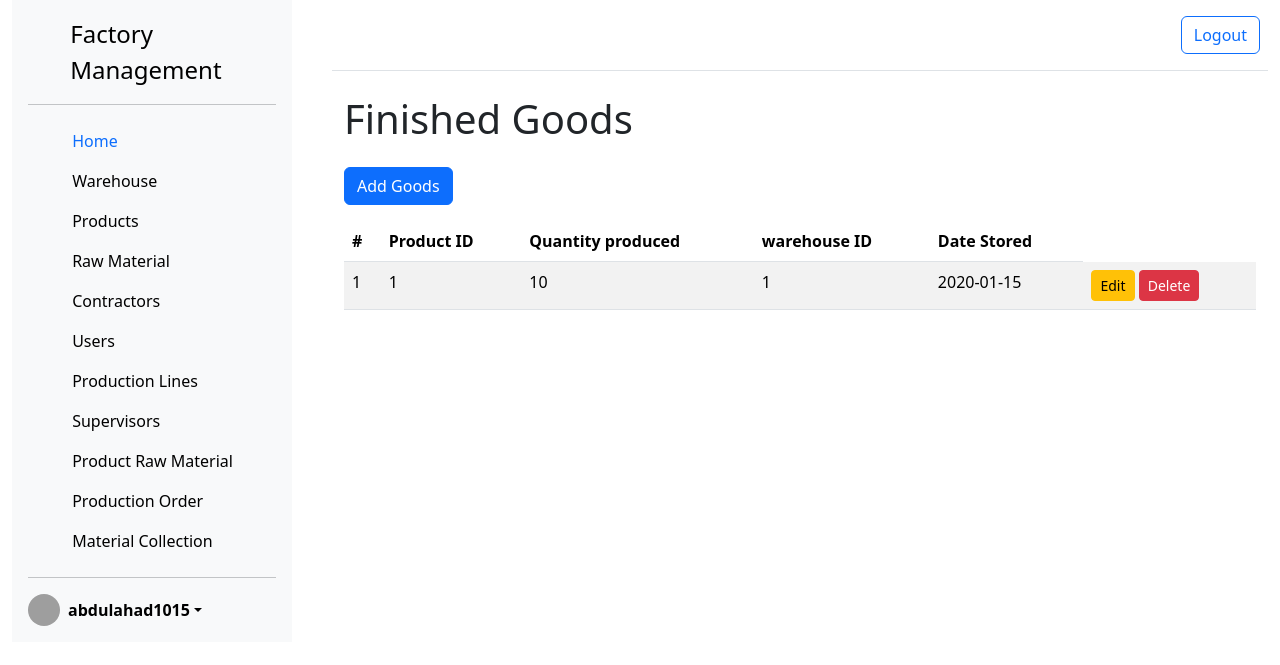
After one commit to abdulahad1015/DB_Project, a Flask app: page /finished_goods in a window 1280 px wide. The commit adds this page. Shown: the top 665 px of the page. Run offline with Flask 3, Linux system fonts and the light colour scheme; a user stored in the database is signed in; data comes from the database, SQL or seed files in the repository; both versions use the stored data as it was after the commit; tables that the repository leaves empty hold one stand-in row (values such as "Sample post"); parts of the project's set-up code (start-up, migrations or seed data) failed here and were passed over; some libraries are stand-ins or nearby versions; grey boxes are pictures that could not be loaded.

Commit message:
05/12/2024

```diff
--- a/app/routes.py
+++ b/app/routes.py
@@ -18,7 +18,9 @@ roles_permissions = {
         "view_production_lines", "add_production_line", "edit_production_line", "delete_production_line",
         "view_supervisors", "edit_supervisor", "delete_supervisor",
         "view_product_raw_materials", "add_product_raw_material", "edit_product_raw_material", "delete_product_raw_material",
-        "view_production_orders", "add_production_order", "edit_production_order", "delete_production_order"
+        "view_production_orders", "add_production_order", "edit_production_order", "delete_production_order",
+        "view_material_collections", "add_material_collection", "edit_material_collection", "delete_material_collection"
+
     ],
     "manager": [
         "view_warehouse", "add_warehouse", "edit_warehouse", "delete_warehouse",
@@ -28,7 +30,8 @@ roles_permissions = {
         "view_production_lines", "add_production_line", "edit_production_line", "delete_production_line",
         "view_supervisors", "edit_supervisor", "delete_supervisor",
         "view_product_raw_materials", "add_product_raw_material", "edit_product_raw_material", "delete_product_raw_material",
-                "view_production_orders", "add_production_order", "edit_production_order", "delete_production_order"
+        "view_production_orders", "add_production_order", "edit_production_order", "delete_production_order",
+        "view_material_collections", "add_material_collection", "edit_material_collection", "delete_material_collection"
     ],
     "staff": [
         "view_warehouse", "view_products", "view_raw_material", "view_contractors",
@@ -212,7 +215,6 @@ def delete_raw_material(material_id):
 
 
 #---------------------------------------Product----------------------------------------------
-# (Added By Affan)
 @app.route('/products')
 @login_required
 def view_products():
@@ -220,7 +222,6 @@ def view_products():
     print(entries)  # Debugging: Print entries to console
     return render_template('product.html', products=entries)
 
-# Add Product (Added By Affan)
 @app.route('/add_product', methods=['GET', 'POST'])
 @login_required
 @role_required('admin','manager')
@@ -238,7 +239,6 @@ def add_product():
         return redirect(url_for('view_products'))
     return render_template('form.html', form=form)
 
-# Edit Product(Added By Affan)
 @app.route('/edit_product/<int:product_id>', methods=['GET', 'POST'])
 @login_required
 @role_required('admin','manager')
@@ -254,7 +254,6 @@ def edit_product(product_id):
         return redirect(url_for('view_products'))
     return render_template('form.html', form=form, product=product)
 
-# Delete Product (Added By Affan)
 @app.route('/delete_product/<int:product_id>', methods=['POST'])
 @login_required
 @role_required('admin','manager')
@@ -361,6 +360,9 @@ def add_user():
 @login_required
 @role_required('admin')
 def edit_user(user_id):
+    if(user_id == 1):
+        flash("Cannot edit the admin user", "danger")
+        return redirect(url_for('view_users'))
     user = User.query.get_or_404(user_id)
     form = SignupForm(obj=user)
     # form._fields.pop('password')
@@ -383,6 +385,9 @@ def edit_user(user_id):
 @login_required
 @role_required('admin')
 def delete_user(user_id):
+    if(user_id == 1):
+        flash("Cannot delete the admin user", "danger")
+        return redirect(url_for('view_users'))
     user = User.query.get_or_404(user_id)
     db.session.delete(user)
     db.session.commit()
@@ -604,11 +609,16 @@ def view_production_orders():
 def add_production_order():
 
     form = ProductionOrderForm()
+
+    unavailable_supervisors = db.session.query(ProductionOrder.supervisor_id).filter_by(status='pending').all()
+    unavailable_ids = [s[0] for s in unavailable_supervisors]
+    available_supervisors = Supervisor.query.filter(~Supervisor.supervisor_id.in_(unavailable_ids)).all()
+
     # Dynamically populate the choices
     form.contractor_id.choices = [(c.contractor_id, c.user.username) for c in Contractor.query.all()]
     form.product_id.choices = [(p.product_id, p.product_name) for p in Product.query.all()]
     form.production_line_id.choices = [(pl.production_line_id, pl.line_name) for pl in ProductionLine.query.all()]
-    form.supervisor.choices = [(s.supervisor_id,s.supervisor_name) for s in Supervisor.query.all()]
+    form.supervisor.choices = [(s.supervisor_id,s.supervisor_name) for s in available_supervisors]
 
     if form.validate_on_submit():
         production_order = ProductionOrder(
@@ -633,10 +643,11 @@ def add_production_order():
 def edit_production_order(order_id):
     production_order = ProductionOrder.query.get_or_404(order_id)
     form = ProductionOrderForm(obj=production_order)
-    form.contractor_id.choices = [(c.contractor_id, c.user.username) for c in Contractor.query.all()]
+    form._fields.pop('supervisor')
+    form._fields.pop('contractor_id')
+
     form.product_id.choices = [(p.product_id, p.product_name) for p in Product.query.all()]
     form.production_line_id.choices = [(pl.production_line_id, pl.line_name) for pl in ProductionLine.query.all()]
-    form.supervisor.choices = [(s.supervisor_id,s.supervisor_name) for s in Supervisor.query.all()]
     if form.validate_on_submit():
         production_order.contractor_id = form.contractor_id.data
         production_order.product_id = form.product_id.data
@@ -730,6 +741,150 @@ def delete_material_collection(collection_id):
         app.logger.error(f"IntegrityError: {str(e)}")
     return redirect(url_for('view_material_collections'))
 
+#---------------------------------------Finished Goods----------------------------------------------
+@app.route('/finished_goods')
+@login_required
+def view_finished_goods():
+    entries = FinishedGoods.query.all()
+    print(entries)
+    return render_template('finished_goods.html', finished_goods=entries)
+
+# Add Finished Goods
+@app.route('/add_finished_goods', methods=['GET', 'POST'])
+@login_required
+@role_required('admin','manager')
+def add_finished_goods():
+    form = FinishedGoodsForm()
+    form.product_id.choices = [(p.product_id, p.product_name) for p in Product.query.all()]
+    form.warehouse_id.choices = [(w.warehouse_id, w.warehouse_location) for w in Warehouse.query.all()]
+    if form.validate_on_submit():
+        new_finished_goods = FinishedGoods(
+            product_id=form.product_id.data,
+            quantity_produced=form.quantity_produced.data,
+            warehouse_id=form.warehouse_id.data,
+            date_stored=form.date_stored.data
+        )
+        db.session.add(new_finished_goods)
+        db.session.commit()
+        flash("Finished goods added successfully!", "success")
+        return redirect(url_for('view_finished_goods'))
+    return render_template('form.html', form=form)
+
+# Edit Finished Goods
+@app.route('/edit_finished_goods/<int:finished_goods_id>', methods=['GET', 'POST'])
+@login_required
+@role_required('admin','manager')
+def edit_finished_goods(finished_goods_id):
+    finished_goods = FinishedGoods.query.get_or_404(finished_goods_id)
+    form = FinishedGoodsForm(obj=finished_goods)
+    form.product_id.choices = [(p.product_id, p.product_name) for p in Product.query.all()]
+    form.warehouse_id.choices = [(w.warehouse_id, w.warehouse_location) for w in Warehouse.query.all()]
+    if form.validate_on_submit():
+        finished_goods.product_id = form.product_id.data
+        finished_goods.quantity_produced = form.quantity_produced.data
+        finished_goods.warehouse_id = form.warehouse_id.data
+        finished_goods.date_stored = form.date_stored.data
+        db.session.commit()
+        flash("Finished goods updated successfully!", "success")
+        return redirect(url_for('view_finished_goods'))
+    return render_template('form.html', form=form, finished_goods=finished_goods)
+
+# Delete Finished Goods
+@app.route('/delete_finished_goods/<int:finished_goods_id>', methods=['POST'])
+@login_required
+@role_required('admin','manager')
+def delete_finished_goods(finished_goods_id):
+    finished_goods = FinishedGoods.query.get_or_404(finished_goods_id)
+    try:
+        db.session.delete(finished_goods)
+        db.session.commit()
+        flash("Finished goods deleted successfully!", "success")
+    except IntegrityError as e:
+        db.session.rollback()
+        flash("Cannot delete finished goods: This record is referenced in other records.", "danger")
+        app.logger.error(f"IntegrityError: {str(e)}")
+    return redirect(url_for('view_finished_goods'))
+
+#------------------------------------Production_Report----------------------------------------------
+@app.route('/production_report')
+@login_required
+def view_production_report():
+    entries = ProductionReport.query.all()
+    print(entries)
+    return render_template('production_report.html', production_reports=entries)
+
+class ProductionReportForm(FlaskForm):
+    supervisor_id = IntegerField('Supervisor ID', validators=[DataRequired()])
+    product_id = IntegerField('Product ID', validators=[DataRequired()])
+    quantity_produced = IntegerField('Quantity Produced', validators=[DataRequired()])
+    quantity_faulty = IntegerField('Quantity Faulty', validators=[Optional()])
+    parts_issued = TextAreaField('Parts Issued', validators=[Optional()])
+    report_date = DateField('Report Date', validators=[Optional()], format='%Y-%m-%d')
+    submit = SubmitField('Submit')
+
+
+# Add Production Report
+@app.route('/add_production_report', methods=['GET', 'POST'])
+@login_required
+@role_required('admin','manager','supervisor')
+def add_production_report():
+    form = ProductionReportForm()
+    form.supervisor_id.choices = [(s.supervisor_id, s.supervisor_name) for s in Supervisor.query.all()]
+    form.product_id.choices = [(p.product_id, p.product_name) for p in Product.query.all()]
+    if form.validate_on_submit():
+        new_production_report = ProductionReport(
+            supervisor_id=form.supervisor_id.data,
+            product_id=form.product_id.data,
+            quantity_produced=form.quantity_produced.data,
+            quantity_faulty=form.quantity_faulty.data,
+            parts_issued=form.parts_issued.data,
+            report_date=form.report_date.data
+        )
+        db.session.add(new_production_report)
+        db.session.commit()
+        flash("Production report added successfully!", "success")
+        return redirect(url_for('view_production_report'))
+    return render_template('form.html', form=form)
+
+# Edit Production Report
+@app.route('/edit_production_report/<int:report_id>', methods=['GET', 'POST'])
+@login_required
+@role_required('admin','manager','supervisor')
+def edit_production_report(report_id):
+    production_report = ProductionReport.query.get_or_404(report_id)
+    form = ProductionReportForm(obj=production_report)
+    form.supervisor_id.choices = [(s.supervisor_id, s.supervisor_name) for s in Supervisor.query.all()]
+    form.product_id.choices = [(p.product_id, p.product_name) for p in Product.query.all()]
+    if form.validate_on_submit():
+        production_report.supervisor_id = form.supervisor_id.data
+        production_report.product_id = form.product_id.data
+        production_report.quantity_produced = form.quantity_produced.data
+        production_report.quantity_faulty = form.quantity_faulty.data
+        production_report.parts_issued = form.parts_issued.data
+        production_report.report_date = form.report_date.data
+        db.session.commit()
+        flash("Production report updated successfully!", "success")
+        return redirect(url_for('view_production_report'))
+    return render_template('form.html', form=form, production_report=production_report)
+
+# Delete Production Report
+@app.route('/delete_production_report/<int:report_id>', methods=['POST'])
+@login_required
+@role_required('admin','manager','supervisor')
+def delete_production_report(report_id):
+    production_report = ProductionReport.query.get_or_404(report_id)
+    try:
+        db.session.delete(production_report)
+        db.session.commit()
+        flash("Production report deleted successfully!", "success")
+    except IntegrityError as e:
+        db.session.rollback()
+        flash("Cannot delete production report: This record is referenced in other records.", "danger")
+        app.logger.error(f"IntegrityError: {str(e)}")
+    return redirect(url_for('view_production_report'))
+
+
+
 #---------------------------------------Profile----------------------------------------------
 # @app.route('/profile')
 # @login_required
--- /dev/null
+++ b/app/templates/finished_goods.html
@@ -0,0 +1,48 @@
+{% extends "base.html" %}
+
+{% block title %}
+Finished Goods - Invetory Management
+{% endblock %}
+
+{% block content %}
+<div class="container mt-4">
+    <h1 class="mb-4">Finished Goods</h1>
+    <a href="{{ url_for('add_finished_goods') }}" class="btn btn-primary mb-3">Add Goods</a>
+
+    {% if finished_goods %}
+        <table class="table table-striped table-hover">
+            <thead>
+                <tr>
+                    <th>#</th>
+                    <th>Product ID</th>
+                    <th>Quantity produced</th>
+                    <th>warehouse ID</th>
+                    <th>Date Stored</th>
+
+                </tr>
+            </thead>
+            <tbody>
+                {% for material in finished_goods %}
+                    <tr>
+                        <td>{{ material.finished_goods_id }}</td>
+                        <td>{{ material.product_id}}</td>
+                        <td>{{ material.quantity_produced }}</td>
+                        <td>{{ material.warehouse_id }}</td>
+                        <td>{{ material.date_stored }}</td>
+                        <td>
+                            <a href="{{ url_for('edit_finished_goods', finished_goods_id=material.finished_goods_id) }}" class="btn btn-warning btn-sm">Edit</a>
+                            <form action="{{ url_for('delete_finished_goods',finished_goods_id=material.finished_goods_id) }}" method="POST" style="display: inline;">
+                                <button type="submit" class="btn btn-danger btn-sm">Delete</button>
+                            </form>
+                        </td>
+                    </tr>
+                {% endfor %}
+            </tbody>
+        </table>
+        {% else %}
+        <div class="alert alert-info" role="alert">
+            No Finished Goods found. <a href="{{ url_for('add_finished_goods') }}" class="alert-link">Add new Finished Goods</a> to get started.
+        </div>
+    {% endif %}
+</div>
+{% endblock %}
--- a/app/templates/form.html
+++ b/app/templates/form.html
@@ -1,6 +1,6 @@
 {% extends "base.html" %}
 
-{% block title %}Home Page{% endblock %}
+{% block title %}Factory Management system{% endblock %}
 {% from 'bootstrap5/form.html' import render_form %}
 
 {% block content %}
--- a/app/templates/sidebar.html
+++ b/app/templates/sidebar.html
@@ -133,11 +133,23 @@
             </li>
             {% endif %}
 
+            <!-- Production Order -->
             {% if 'view_production_orders' in user_permissions %}
             <li class="nav-item">
                 <a href="{{ url_for('view_production_orders') }}" class="nav-link link-body-emphasis {% if request.endpoint == 'view_production_orders' %}active{% endif %}">
                     <svg class="bi pe-none me-2" width="16" height="16"><use xlink:href="#people-circle"></use></svg>
                     Production Order
+                </a>
+            </li>
+            {% endif %}
+
+            <!-- Material Collection -->
+            {% if 'view_material_collections' in user_permissions %}
+            <li class="nav-item">
+                <a href="{{ url_for('view_material_collections') }}" class="nav-link link-body-emphasis {% if request.endpoint == 'view_material_collections' %}active{% endif %}">
+                    <svg class="bi pe-none
+                    me-2" width="16" height="16"><use xlink:href="#people-circle"></use></svg>
+                    Material Collection
                 </a>
             </li>
             {% endif %}
--- a/app/templates/user.html
+++ b/app/templates/user.html
@@ -27,12 +27,14 @@ user - Invetory Management
                         <td>{{ material.username }}</td>
                         <td>{{ material.email }}</td>
                         <td>{{ material.role }}</td>
+
                         <td>
                             <a href="{{ url_for('edit_user', user_id=material.id) }}" class="btn btn-warning btn-sm">Edit</a>
                             <form action="{{ url_for('delete_user', user_id=material.id) }}" method="POST" style="display: inline;">
                                 <button type="submit" class="btn btn-danger btn-sm">Delete</button>
                             </form>
                         </td>
+
                     </tr>
                 {% endfor %}
             </tbody>
```
Also changed, not shown: app/forms.py (+18 -2 lines), app/models.py (+27 -1 lines), app/templates/material_collection.html (added, +47 -0 lines), app/templates/production_order.html (+5 -5 lines), factory_db.sql (line endings or trailing spaces).
